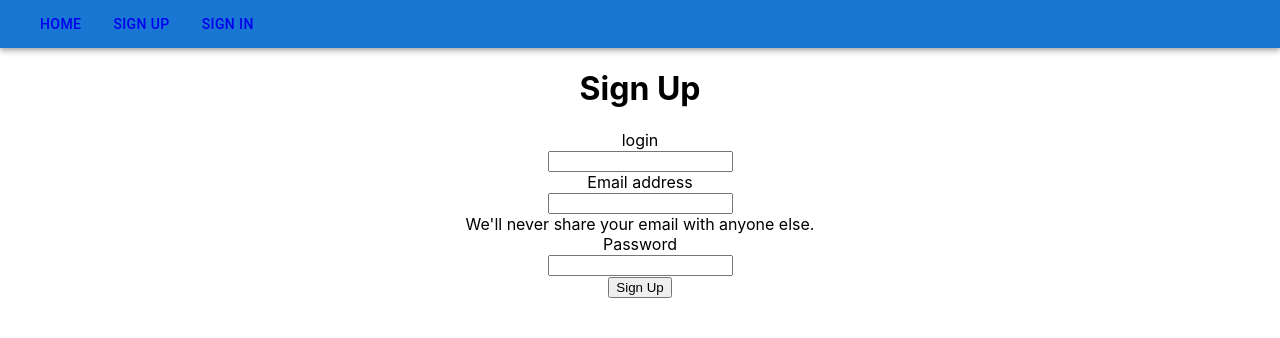
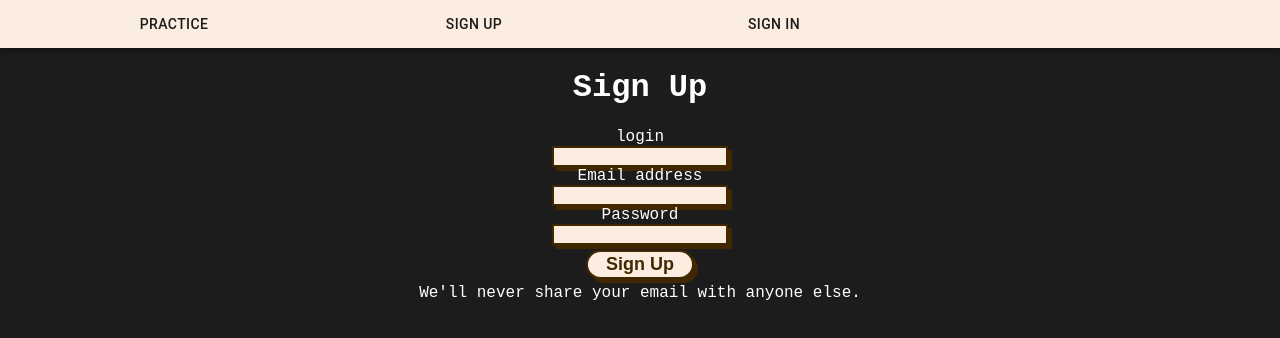
Before and after one commit to zao4nik/keyboardapp, a React (Create React App) app in the folder client/: page /auth/signup in a window 1280 px wide. Shown: the top 338 px of the page. Built offline with nearby package versions, Linux system fonts and the light colour scheme; no server answers.

Commit message:
bit of styles

```diff
--- a/client/src/App.css
+++ b/client/src/App.css
@@ -1,38 +1,50 @@
+* {
+  color: white;
+}
+
+input {
+  background-color: #fbeee0;
+  border: 2px solid #422800;
+  box-shadow: #422800 4px 4px 0 0;
+  color: #422800;
+  font-family: 'Courier New', Courier, monospace;
+}
+
+button {
+  background-color: #fbeee0;
+  border: 2px solid #422800;
+  border-radius: 30px;
+  box-shadow: #422800 4px 4px 0 0;
+  color: #422800;
+  cursor: pointer;
+   display: inline-block;
+  font-weight: 600;
+  font-size: 18px;
+  padding: 0 18px;
+  line-height: 25px;
+  text-align: center;
+  text-decoration: none;
+  user-select: none;
+  -webkit-user-select: none;
+  touch-action: manipulation;
+  margin: 5px;
+
+}
+
+button:hover {
+  background-color: #fff;
+}
+
+button:active {
+  box-shadow: #422800 2px 2px 0 0;
+  transform: translate(2px, 2px);
+}
+
+Body {
+  background-color: #1c1c1c;
+  font-family: 'Courier New', Courier, monospace;
+}
+
 .App {
   text-align: center;
 }
-
-.App-logo {
-  height: 40vmin;
-  pointer-events: none;
-}
-
-@media (prefers-reduced-motion: no-preference) {
-  .App-logo {
-    animation: App-logo-spin infinite 20s linear;
-  }
-}
-
-.App-header {
-  background-color: #282c34;
-  min-height: 100vh;
-  display: flex;
-  flex-direction: column;
-  align-items: center;
-  justify-content: center;
-  font-size: calc(10px + 2vmin);
-  color: white;
-}
-
-.App-link {
-  color: #61dafb;
-}
-
-@keyframes App-logo-spin {
-  from {
-    transform: rotate(0deg);
-  }
-  to {
-    transform: rotate(360deg);
-  }
-}
--- a/client/src/App.jsx
+++ b/client/src/App.jsx
@@ -4,11 +4,19 @@ import {
   BrowserRouter, Routes, Route,
 } from 'react-router-dom';
 import { useDispatch } from 'react-redux';
+import { ThemeProvider, createTheme } from '@mui/material/styles';
 // import components
 import {
   Typing, Signup, Signin, Navbar, Keyboard,
 } from './components';
 import ATYPES from './store/types';
+
+const THEME = createTheme({
+  typography: {
+    fontFamily: '"Courier New", Courier, monospace',
+    fontWeight: 'bold',
+  },
+});
 
 function App() {
   const dispatch = useDispatch();
@@ -21,6 +29,7 @@ function App() {
   }, []);
 
   return (
+    <ThemeProvider theme={THEME}>
       <div className="App">
         <BrowserRouter>
           <Navbar />
@@ -34,6 +43,7 @@ function App() {
           </Routes>
         </BrowserRouter>
       </div>
+    </ThemeProvider>
   );
 }
 
--- /dev/null
+++ b/client/src/components/MUIstyles/Styles.js
@@ -0,0 +1,16 @@
+import { createTheme, styled } from '@mui/material/styles';
+import Button from '@mui/material/Button';
+
+export const theme = createTheme({
+  palette: {
+    primary: {
+      main: '#fbeee0',
+    },
+  },
+});
+
+export const NavBarButtonsStyled = styled(Button)(() => ({
+  width: 300,
+  color: '#1c1c1c',
+  underline: 'none',
+}));
--- a/client/src/components/Navbar/Navbar.jsx
+++ b/client/src/components/Navbar/Navbar.jsx
@@ -5,7 +5,8 @@ import { useDispatch, useSelector } from 'react-redux';
 import AppBar from '@mui/material/AppBar';
 import Box from '@mui/material/Box';
 import Toolbar from '@mui/material/Toolbar';
-import Button from '@mui/material/Button';
+import { ThemeProvider } from '@mui/material/styles';
+import { theme, NavBarButtonsStyled } from '../MUIstyles/Styles';
 import ATYPES from '../../store/types';
 
 export function Navbar() {
@@ -29,6 +30,7 @@ export function Navbar() {
   };
 
   return (
+    <ThemeProvider theme={theme}>
       <main>
         {isAuth ? (
           <Box sx={{ flexGrow: 1 }}>
@@ -36,15 +38,21 @@ export function Navbar() {
               <Toolbar variant="dense">
 
                 <Link className="navLinks" to="/">
-                <Button variant="h6" color="inherit" component="div">
-                  Home
-                </Button>
+                  <NavBarButtonsStyled variant="h6" color="inherit" component="div">
+                    Practice
+                  </NavBarButtonsStyled>
+                </Link>
+
+                <Link className="navLinks" to="/stats">
+                  <NavBarButtonsStyled variant="h6" color="inherit" component="div">
+                    My Stats
+                  </NavBarButtonsStyled>
                 </Link>
 
                 <Link className="navLinks" to="/auth/signout">
-                <Button onClick={onSignOut} variant="h6" color="inherit" component="div">
+                  <NavBarButtonsStyled onClick={onSignOut} variant="h6" color="inherit" component="div">
                     Sign Out
-                </Button>
+                  </NavBarButtonsStyled>
                 </Link>
 
               </Toolbar>
@@ -56,21 +64,21 @@ export function Navbar() {
               <Toolbar variant="dense">
 
                 <Link className="navLinks" to="/">
-                <Button variant="h6" color="inherit" component="div">
-                  Home
-                </Button>
+                  <NavBarButtonsStyled variant="h6" color="inherit" component="div">
+                    Practice
+                  </NavBarButtonsStyled>
                 </Link>
 
                 <Link className="navLinks" to="/auth/signup">
-                <Button variant="h6" color="inherit" component="div">
+                  <NavBarButtonsStyled variant="h6" color="inherit" component="div">
                     Sign Up
-                </Button>
+                  </NavBarButtonsStyled>
                 </Link>
 
                 <Link className="navLinks" to="/auth/signin">
-                <Button variant="h6" color="inherit" component="div">
+                  <NavBarButtonsStyled variant="h6" color="inherit" component="div">
                     Sign In
-                </Button>
+                  </NavBarButtonsStyled>
                 </Link>
 
               </Toolbar>
@@ -78,5 +86,6 @@ export function Navbar() {
           </Box>
         )}
       </main>
+    </ThemeProvider>
   );
 }
--- a/client/src/components/Navbar/Navbar.styles.css
+++ b/client/src/components/Navbar/Navbar.styles.css
@@ -1,4 +1,5 @@
 .navLinks {
-    text-decoration: none;
-    color: white;
+    color: #1c1c1c !important;
+    text-decoration: none !important;
+    font-family: 'Courier New', Courier, monospace !important;
 }
--- a/client/src/components/Signup/Signup.jsx
+++ b/client/src/components/Signup/Signup.jsx
@@ -2,6 +2,7 @@ import React, { useEffect, useState } from 'react';
 import { useDispatch, useSelector } from 'react-redux';
 import { useNavigate } from 'react-router-dom';
 import ATYPES from '../../store/types';
+import style from './Signup.styles.css';
 
 export function Signup() {
   const dispatch = useDispatch();
@@ -97,12 +98,6 @@ export function Signup() {
               onChange={handleChange}
             />
           </label>
-          <div
-            id="emailHelp"
-            className="form-text"
-          >
-            We&apos;ll never share your email with anyone else.
-          </div>
         </div>
         <div className="mb-3">
           <label
@@ -131,10 +126,16 @@ export function Signup() {
         </div>
         <button
           type="submit"
-          className="btn btn-dark"
+          className={style.button74}
         >
           Sign Up
         </button>
+        <div
+          id="emailHelp"
+          className="form-text"
+        >
+          We&apos;ll never share your email with anyone else.
+        </div>
       </form>
     </div>
   );
--- /dev/null
+++ b/client/src/components/Signup/Signup.styles.css
@@ -0,0 +1,34 @@
+.button74 {
+  background-color: #fbeee0;
+  border: 2px solid #422800;
+  border-radius: 30px;
+  box-shadow: #422800 4px 4px 0 0;
+  color: #422800;
+  cursor: pointer;
+  display: inline-block;
+  font-weight: 600;
+  font-size: 18px;
+  padding: 0 18px;
+  line-height: 50px;
+  text-align: center;
+  text-decoration: none;
+  user-select: none;
+  -webkit-user-select: none;
+  touch-action: manipulation;
+}
+
+.button74:hover {
+  background-color: #fff;
+}
+
+.button74:active {
+  box-shadow: #422800 2px 2px 0 0;
+  transform: translate(2px, 2px);
+}
+
+@media (min-width: 768px) {
+  .button74 {
+    min-width: 120px;
+    padding: 0 25px;
+  }
+}
--- a/client/src/components/Typing/Typing.jsx
+++ b/client/src/components/Typing/Typing.jsx
@@ -145,6 +145,8 @@ export function Typing() {
     <div>
       <h1>Кликни на функцию и пиши </h1>
       {!isHidden ? (
+        // eslint-disable-next-line max-len
+        // eslint-disable-next-line jsx-a11y/no-static-element-interactions, jsx-a11y/no-noninteractive-tabindex
         <div tabIndex={0} onKeyDown={handleKeyDown}>
           <h2>{data}</h2>
         </div>
--- /dev/null
+++ b/package.json
@@ -0,0 +1,5 @@
+{
+  "dependencies": {
+    "@mui/styles": "^5.11.13"
+  }
+}
```
Also changed, not shown: 2 other files (tests, documents, lock files or other folders). Lines whose indentation alone changed are shown as unchanged.
